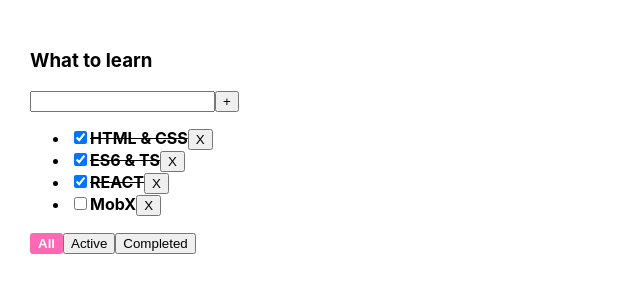
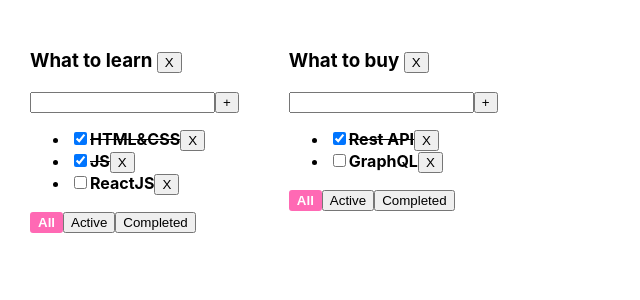
Before and after one commit to AndrewChernoff/todoList, a React (Create React App) app: page / in a window 1280 px wide. Shown: the top 300 px of the page, without its empty margins (0-640 px from the left). Built offline with nearby package versions, Linux system fonts and the light colour scheme.

Commit message:
associative array

```diff
--- a/src/App.tsx
+++ b/src/App.tsx
@@ -9,61 +9,108 @@
   isDone: boolean;
 };
 
-export type FilterType = "All" | "Active" | "Completed";
+type TodolistsType = {
+  id: string
+  title: string
+  filter: FilterValueType
+}
+
+export type FilterValueType = "All" | "Active" | "Completed";
 
 function App() {
-  let [tasks, setTasks] = useState<TaskType[]>([
-    { id: uuidv4(), title: "HTML & CSS", isDone: true },
-    { id: uuidv4(), title: "ES6 & TS", isDone: true },
-    { id: uuidv4(), title: "REACT", isDone: true },
-    { id: uuidv4(), title: "MobX", isDone: false },
-  ]);
 
-  const [filter, setFilter] = useState<FilterType>("All");
+  let todolistID1 = uuidv4()
+  let todolistID2 = uuidv4()
 
-  const todoListTitle_1: string = "What to learn";
 
-  const removeTask = (taskId: string) => {
-    const updatedTasks = tasks.filter((t) => t.id !== taskId);
-    setTasks(updatedTasks);
+   let [todolists, setTodolists] = useState<TodolistsType[]>(
+    [
+        {id: todolistID1, title: 'What to learn', filter: 'All'},
+        {id: todolistID2, title: 'What to buy', filter: 'All'},
+    ]
+)
+
+let [tasks, setTasks] = useState({
+  [todolistID1]: [
+      {id: uuidv4(), title: 'HTML&CSS', isDone: true},
+      {id: uuidv4(), title: 'JS', isDone: true},
+      {id: uuidv4(), title: 'ReactJS', isDone: false},
+
+  ],
+  [todolistID2]: [
+      {id: uuidv4(), title: 'Rest API', isDone: true},
+      {id: uuidv4(), title: 'GraphQL', isDone: false},
+  ]
+})
+
+  const removeTask = (todoListId: string,taskId: string) => {
+    setTasks({...tasks, [todoListId]: [...tasks[todoListId]].filter(el => el.id !== taskId)})
   };
 
-  const addTask = (taskName: string) => {
+  const addTask = (todoListId: string,taskName: string) => {
     const newTask: TaskType = {
       id: uuidv4(), title: taskName, isDone: false
     }
-    setTasks([newTask,...tasks])
+    setTasks({...tasks, [todoListId]: [...tasks[todoListId], newTask]})
   }
 
-  const onChangeStatus = (taskId: string, isChecked: boolean) => {
-    setTasks(tasks.map(el => el.id === taskId? {...el, isDone: isChecked} : el))
+  const onChangeStatus = (todoListId: string, taskId: string, isChecked: boolean) => {
+    setTasks({...tasks, [todoListId]: [...tasks[todoListId].map(el => el.id === taskId ? {...el, isDone: isChecked} : el )]})
   }
 
-  const getFilteredTasksForRender = (): TaskType[] => {
-    switch (filter) {
-      case "All":
-        return tasks;
+  const changeFilter = (todoListsId: string, filterValue: FilterValueType) => {
+    setTodolists(todolists.map(el => el.id === todoListsId ? {...el, filter: filterValue} : el))
+  }
 
-      case "Active":
-        return tasks.filter((t) => !t.isDone);
-      case "Completed":
-        return tasks.filter((t) => t.isDone);
-      default:
-        return tasks;
+  const deleteTodoList = (todoListId: string) => {
+    setTodolists(todolists.filter( el => el.id !== todoListId))
+
+    delete tasks[todoListId]
+
+    setTasks({...tasks})
   }
-  };
 
   return (
     <div className="App">
-      <TodoList
-        title={todoListTitle_1}
+     {todolists.map((el) => {
+         const getFilteredTasksForRender = (): TaskType[] => {
+
+        switch (el.filter) {
+          case "All":
+            return tasks[el.id];
+
+          case "Active":
+            return tasks[el.id].filter((t) => !t.isDone);
+          case "Completed":
+            return tasks[el.id].filter((t) => t.isDone);
+          default:
+            return tasks[el.id];
+        }
+      };
+      //let allTodolistTasks = tasks
+
+      /* let taskForTodoList = tasks[el.id]
+
+      if(el.filter === 'Active') {
+        taskForTodoList = tasks[el.id].filter(task => !task.isDone)
+      }
+      if (el.filter === 'Completed') {
+        taskForTodoList = tasks[el.id].filter(task => task.isDone)
+      }  */
+
+      return <TodoList
+      key={el.id}
+      todolistId={el.id}
+      title={el.title}
       tasks={getFilteredTasksForRender()}
       removeTask={removeTask}
-        filter={filter}
-        setFilter={setFilter}
+      filter={el.filter}
+      changeFilter={changeFilter}
       addTask={addTask}
       onChangeStatus={onChangeStatus}
+      deleteTodoList={deleteTodoList}
     />
+     })}
     </div>
   );
 }
--- a/src/TodoList.tsx
+++ b/src/TodoList.tsx
@@ -1,19 +1,21 @@
 import { ChangeEvent, useState } from "react";
-import { FilterType, TaskType } from "./App";
+import { FilterValueType, TaskType } from "./App";
 import './App.css';
 
 type TodoListProps = {
   title: string;
   tasks: Array<TaskType>
-  removeTask: (taskId: string) => void
-  setFilter: (value: FilterType) => void
-  filter: FilterType
-  addTask: (value: string) => void
-  onChangeStatus: (taskId: string, isChecked: boolean) => void
+  removeTask: (todoListId: string ,taskId: string) => void
+  changeFilter: ( todolistId: string,value: FilterValueType) => void
+  filter: FilterValueType
+  addTask: (todoListId: string, value: string) => void
+  onChangeStatus: (todoListId: string,taskId: string, isChecked: boolean) => void
+  todolistId: string
+  deleteTodoList: (todolistId: string) => void
 };
 
 
-const TodoList = ({ title, tasks, removeTask, setFilter, filter, addTask, onChangeStatus }: TodoListProps) => {
+const TodoList = ({ title, tasks, todolistId, removeTask, changeFilter, filter, addTask, onChangeStatus, deleteTodoList }: TodoListProps) => {
 
   const [taskName, setTaskName] = useState('')
   const [error, setError] = useState<boolean>(false)
@@ -21,7 +23,7 @@
   const onAddTask = () => {
     const trimmedTask = taskName.trim();
     if (trimmedTask && trimmedTask.length > 0 ) {
-       addTask(trimmedTask)
+       addTask(todolistId, trimmedTask)
      } else {
       setError(true);
      }
@@ -33,8 +35,7 @@
     setTaskName(e.currentTarget.value)
   }
 
-  const doFilterAction = (filterValue: FilterType) =>  () => setFilter(filterValue);
-
+  //const doFilterAction = (filterValue: FilterValueType) =>  () => changeFilter(todolistId ,filterValue);
 
   const tasksItems = tasks.map((t) => {
 
@@ -42,9 +43,9 @@
 
     return (
       <li key={t.id}>
-        <input type="checkbox" checked={t.isDone} onChange={(e: ChangeEvent<HTMLInputElement>) =>onChangeStatus(t.id, e.currentTarget.checked)}/>
+        <input type="checkbox" checked={t.isDone} onChange={(e: ChangeEvent<HTMLInputElement>) =>onChangeStatus(todolistId,t.id, e.currentTarget.checked)}/>
         <span className={isDoneClassName}>{t.title}</span>
-        <button onClick={() => removeTask(t.id)}>X</button>
+        <button onClick={() => removeTask(todolistId,t.id)}>X</button>
       </li>
     );
   });
@@ -55,8 +56,10 @@
 
   return (
     <div>
-      <h3>{title}</h3>
+
+      <h3>{title} <button onClick={() => deleteTodoList(todolistId)}>X</button> </h3>
       <div>
+
         <input value={taskName} className={inputClassName}  onChange={getTaskValue}
         onKeyDown={(e: React.KeyboardEvent<HTMLElement>) => e.key === 'Enter' && onAddTask()}/>
         <button onClick={onAddTask} /* disabled={taskName.trim().length > 0 ? false : true} */>+</button>
@@ -65,9 +68,9 @@
       {errorMessage}
       <ul>{tasksItems}</ul>
       <div>
-        <button className={filter === 'All' ? 'activeFilter' : ''} onClick={doFilterAction('All')}>All</button>
-        <button className={filter === 'Active' ? 'activeFilter' : ''} onClick={doFilterAction('Active')}>Active</button>
-        <button className={filter === 'Completed' ? 'activeFilter' : ''} onClick={doFilterAction('Completed')}>Completed</button>
+        <button className={filter === 'All' ? 'activeFilter' : ''} onClick={() =>changeFilter(todolistId ,'All')}>All</button>
+        <button className={filter === 'Active' ? 'activeFilter' : ''} onClick={() =>changeFilter(todolistId ,'Active')}>Active</button>
+        <button className={filter === 'Completed' ? 'activeFilter' : ''} onClick={() => changeFilter(todolistId ,'Completed')}>Completed</button>
       </div>
     </div>
   );
```
Lines whose indentation alone changed are shown as unchanged.
